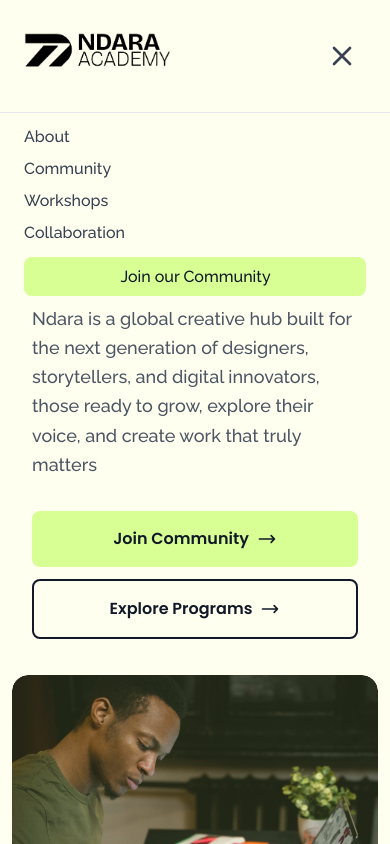
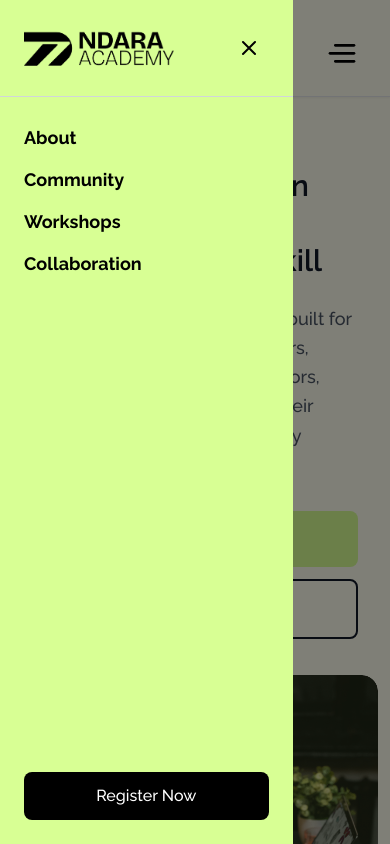
Before and after one commit to raysummer9/ndaraacademy_landingpage, a Next.js app: page / in a window 390 px wide. Both pictures are taken after a click on the button 342 px from the left and 56 px from the top of the page. Shown: the top 844 px of the page. Built offline with nearby package versions, Linux system fonts and the light colour scheme.

Commit message:
Sidebar and mobile nav feature update

```diff
--- a/src/components/Navbar.tsx
+++ b/src/components/Navbar.tsx
@@ -19,9 +19,9 @@ const Navbar = () => {
         {/* Logo */}
         <Link href="/" className="flex items-center">
           <img
-            src="/assets/ndara-logo-black.png"
+            src="/assets/Ndara-academy-logo-1.png"
             alt="NDARA Academy Logo"
-            className="h-16 w-auto"
+            className="h-12 sm:h-16 w-auto"
           />
         </Link>
 
@@ -82,46 +82,64 @@ const Navbar = () => {
             className="md:hidden p-2 text-gray-700"
             onClick={() => setIsMobileMenuOpen(!isMobileMenuOpen)}
           >
+            <img
+              src="/assets/hamburger.svg"
+              alt="Menu"
+              className="w-8 h-8"
+            />
+          </button>
+
+        </div>
+      </div>
+
+      {/* Mobile Menu Overlay */}
+      {isMobileMenuOpen && (
+        <div className="md:hidden fixed inset-0 bg-black bg-opacity-50 z-40" onClick={() => setIsMobileMenuOpen(false)} />
+      )}
+
+      {/* Mobile Menu Sidebar */}
+      <div className={`md:hidden fixed top-0 left-0 h-full w-3/4 bg-[#d8ff94] z-50 transform transition-transform duration-300 ease-in-out ${isMobileMenuOpen ? 'translate-x-0' : '-translate-x-full'}`}>
+        <div className="flex flex-col h-full">
+          {/* Header with Logo and Close Button */}
+          <div className="flex items-center justify-between p-6 border-b border-gray-300">
+            <Link href="/" className="flex items-center" onClick={() => setIsMobileMenuOpen(false)}>
+              <img
+                src="/assets/Ndara-academy-logo-1.png"
+                alt="NDARA Academy Logo"
+                className="h-12 w-auto"
+              />
+            </Link>
+            <button
+              onClick={() => setIsMobileMenuOpen(false)}
+              className="p-2 text-black"
+            >
               <svg
-              className="w-8 h-8"
+                className="w-6 h-6"
                 fill="none"
                 stroke="currentColor"
                 viewBox="0 0 24 24"
               >
-              {isMobileMenuOpen ? (
                 <path
                   strokeLinecap="round"
                   strokeLinejoin="round"
                   strokeWidth={2}
                   d="M6 18L18 6M6 6l12 12"
                 />
-              ) : (
-                <path
-                  strokeLinecap="round"
-                  strokeLinejoin="round"
-                  strokeWidth={2}
-                  d="M4 6h16M4 12h16M4 18h16"
-                />
-              )}
               </svg>
             </button>
-
-        </div>
           </div>
 
-      {/* Mobile Menu */}
-      {isMobileMenuOpen && (
-        <div className="md:hidden absolute top-full left-0 right-0 bg-[#fffff0] border-t border-gray-200">
-          <div className="px-6 py-4 space-y-4">
+          {/* Navigation Links */}
+          <div className="flex-1 px-6 py-8 space-y-6">
             {navigationLinks.map((link) => (
               <Link
                 key={link.name}
                 href={link.href}
-                className="block text-gray-700 hover:text-gray-900 transition-colors duration-200 font-medium"
+                className="block text-black hover:text-gray-700 transition-colors duration-200 font-bold text-lg"
                 style={{
                   fontFamily: 'Raleway',
-                  fontWeight: 500,
-                  fontSize: '16px',
+                  fontWeight: 700,
+                  fontSize: '18px',
                   lineHeight: '100%',
                   letterSpacing: '0%'
                 }}
@@ -130,28 +148,31 @@ const Navbar = () => {
                 {link.name}
               </Link>
             ))}
+          </div>
+
+          {/* CTA Button */}
+          <div className="p-6">
             <button
-              className="w-full font-medium text-gray-900 transition-colors duration-200"
+              className="w-full font-medium text-white transition-colors duration-200"
               style={{
                 fontFamily: 'Raleway',
                 fontWeight: 500,
                 fontSize: '16px',
                 lineHeight: '100%',
                 letterSpacing: '0%',
-                background: '#D7FF94',
+                background: '#000000',
                 width: '100%',
-                height: '39px',
-                padding: '10px 16px',
+                height: '48px',
+                padding: '12px 16px',
                 borderRadius: '8px',
-                borderLeft: '1px solid #D7FF94',
                 whiteSpace: 'nowrap'
               }}
             >
-              Join our Community
+              Register Now
             </button>
           </div>
         </div>
-      )}
+      </div>
     </nav>
   )
 }
```
Also changed, not shown: public/assets/Ndara-academy-logo-1.png (added), public/assets/hamburger.svg (added). Lines whose indentation alone changed are shown as unchanged.
